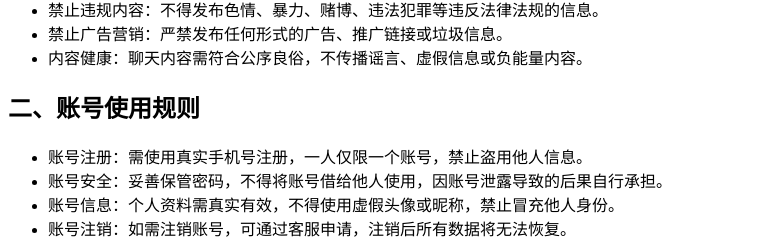
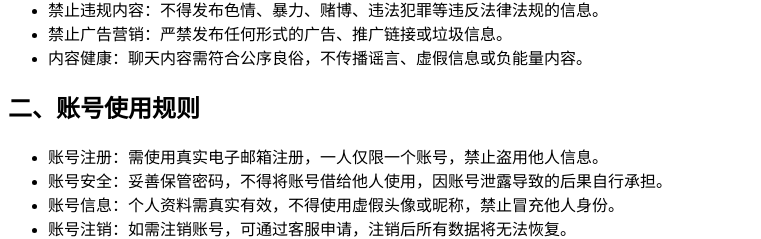
Before and after one commit to Vladivostok-zero/Vladivostok-zero.github.io, a plain HTML site: page index.html in a window 1280 px wide. Shown: the part 4199-4438 px from the top of the page, without its empty margins (0-761 px from the left). Drawn offline with Linux system fonts and the light colour scheme.

Commit message:
Update index.html

```diff
--- a/index.html
+++ b/index.html
@@ -153,7 +153,7 @@
             <section class="rule-section">
                 <h2 class="section-title">二、账号使用规则</h2>
                 <ul class="rule-list">
-                    <li><span class="highlight">账号注册</span>：需使用真实手机号注册，一人仅限一个账号，禁止盗用他人信息。</li>
+                    <li><span class="highlight">账号注册</span>：需使用真实电子邮箱注册，一人仅限一个账号，禁止盗用他人信息。</li>
                     <li><span class="highlight">账号安全</span>：妥善保管密码，不得将账号借给他人使用，因账号泄露导致的后果自行承担。</li>
                     <li><span class="highlight">账号信息</span>：个人资料需真实有效，不得使用虚假头像或昵称，禁止冒充他人身份。</li>
                     <li><span class="highlight">账号注销</span>：如需注销账号，可通过客服申请，注销后所有数据将无法恢复。</li>
```
